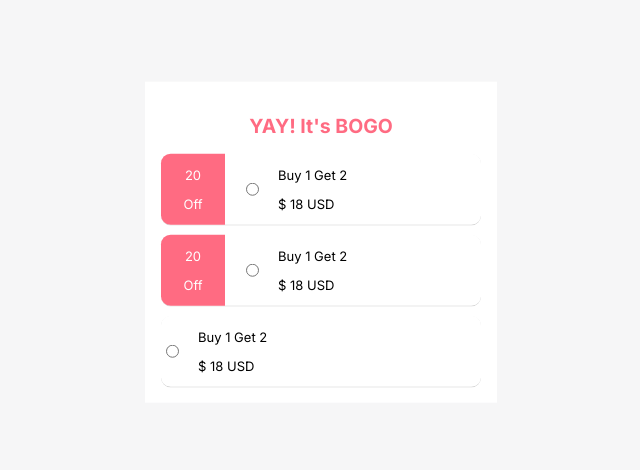
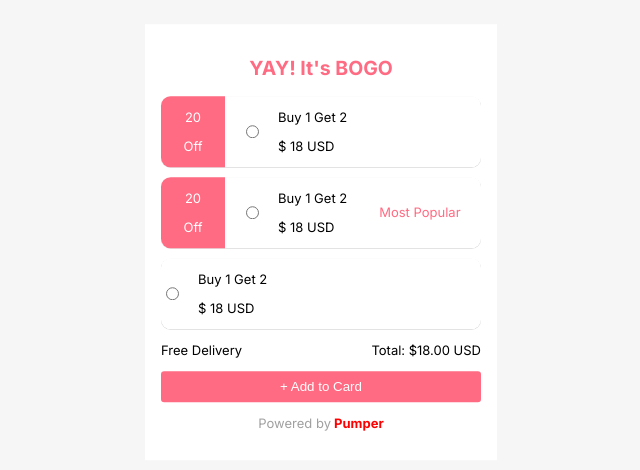
Before and after one commit to iamsjunaid/fsd_proveway_assesment, a plain HTML site: page index.html in a window 1280 px wide. Shown: the part 158-628 px from the top of the page, without its empty margins (319-959 px from the left). Drawn offline with Linux system fonts and the light colour scheme.

Commit message:
chore: Update container styles, add dynamic quantity selection to product cards, and update footer styles

```diff
--- a/index.html
+++ b/index.html
@@ -70,6 +70,9 @@
                             <p>Buy 1 Get 2</p>
                             <p>$ 18 USD</p>
                         </div>
+                        <div class="main__container_section_popular">
+                            <p>Most Popular</p>
+                        </div>
                     </div>
                 </div>
             </div>
@@ -93,8 +96,17 @@
                 </div>
             </div>
         </main>
-        <footer>
-
+        <footer class="footer">
+            <div class="footer__top">
+                <p>Free Delivery</p>
+                <p>Total: $18.00 USD</p>
+            </div>
+            <div class="footer__center">
+                <button>+ Add to Card</button>
+            </div>
+            <div class="footer__bottom">
+                <p><span>Powered by</span> Pumper</p>
+            </div>
         </footer>
     </div>
 </body>
```
